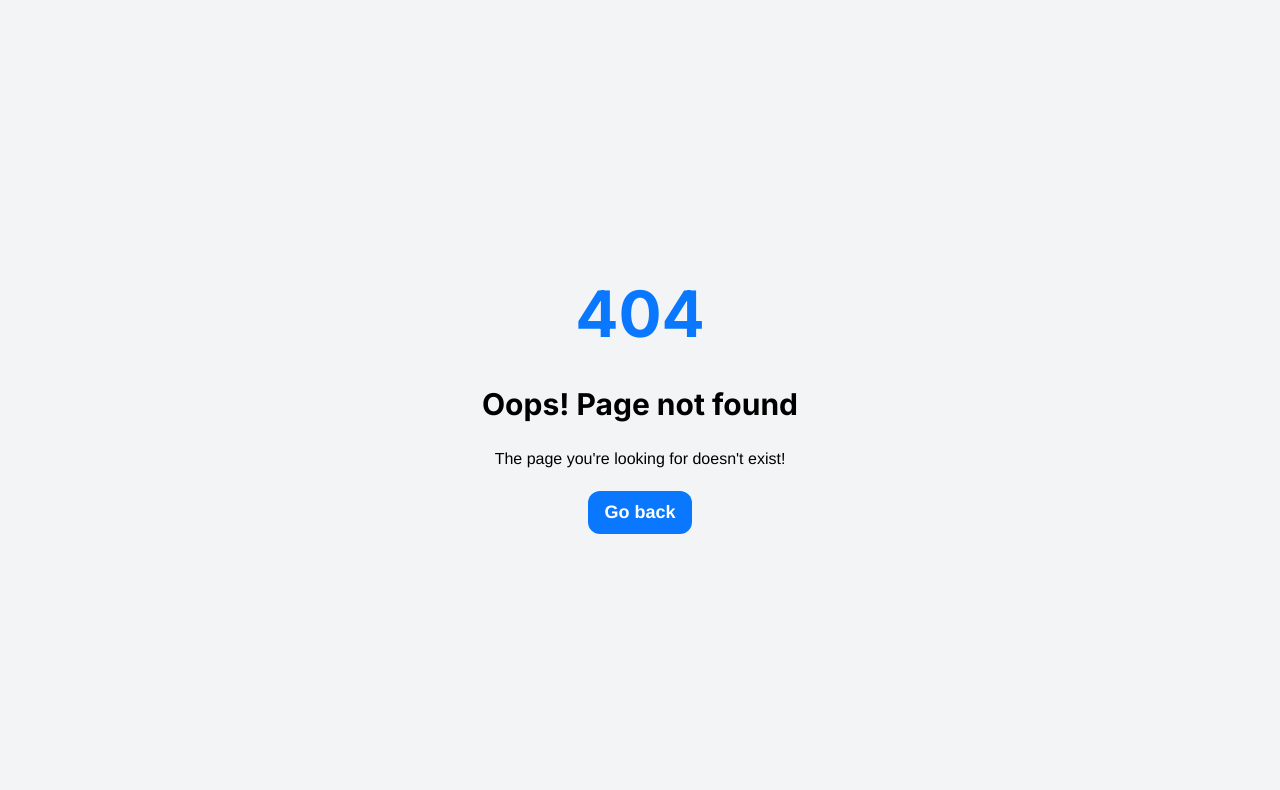
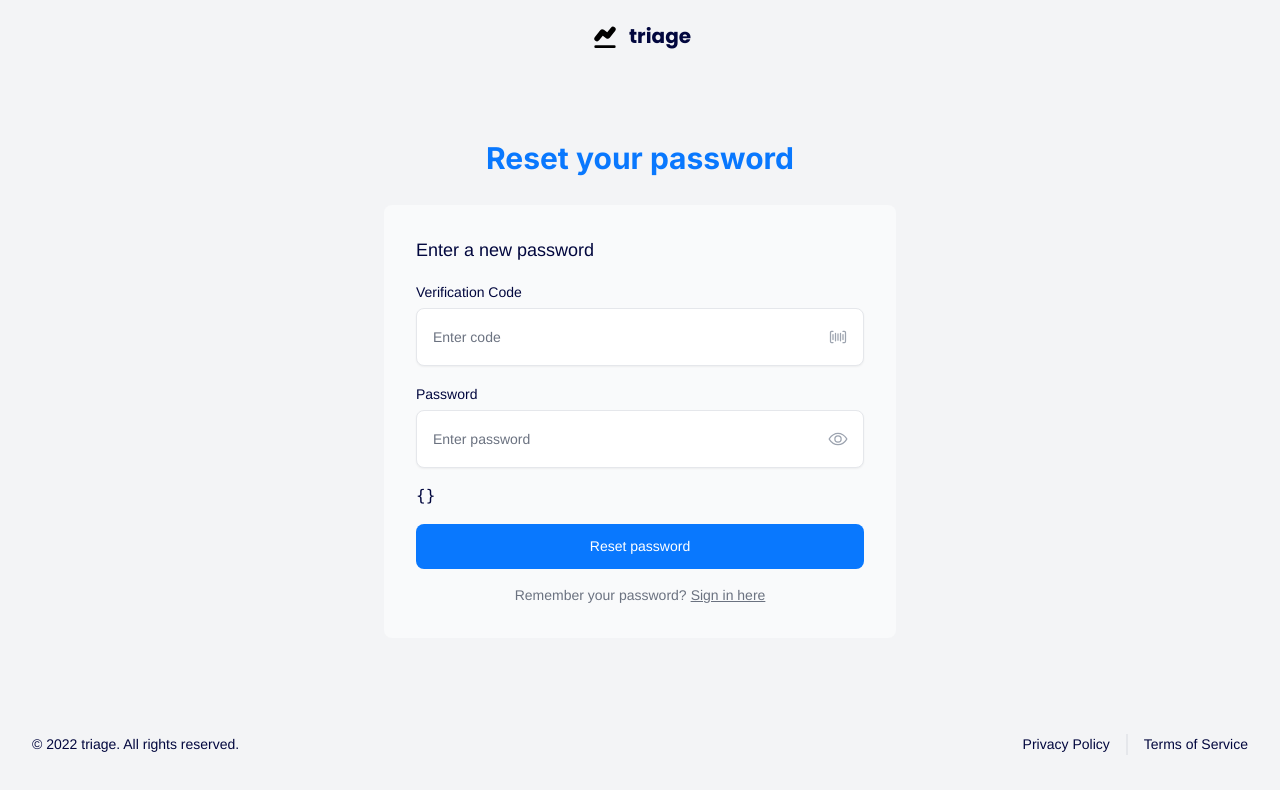
Before and after one commit to DeviousLab/blood-test-tracker, a Next.js app in the folder frontend/: page /account/reset-password in a window 1280 px wide. Before the commit this address had no page. Shown: the top 790 px of the page. Built offline with nearby package versions, Linux system fonts and the light colour scheme.

Commit message:
feat: added forgot and reset password pages and zod schema
Signed-off-by: DeviousLab <deviouslab@gmail.com>

```diff
--- a/frontend/src/components/account/ForgotPasswordForm.tsx
+++ b/frontend/src/components/account/ForgotPasswordForm.tsx
@@ -1,4 +1,27 @@
+import { zodResolver } from '@hookform/resolvers/zod';
+import type { SubmitHandler } from 'react-hook-form';
+import { useForm } from 'react-hook-form';
+import { IoAtOutline } from 'react-icons/io5';
+import type { z } from 'zod';
+
+import { ForgotPasswordSchema } from '../../utils/zodSchema';
+
+type ForgotPasswordSchemaType = z.infer<typeof ForgotPasswordSchema>;
+
 const ForgotPasswordForm = () => {
+  const {
+    register,
+    watch,
+    handleSubmit,
+    formState: { errors },
+  } = useForm<ForgotPasswordSchemaType>({
+    resolver: zodResolver(ForgotPasswordSchema),
+  });
+
+  const onSubmit: SubmitHandler<ForgotPasswordSchemaType> = (data) => {
+    console.log(data);
+  };
+
   return (
     <div className="mx-auto max-w-screen-xl px-4 py-16 sm:px-6 lg:px-8">
       <div className="mx-auto max-w-lg">
@@ -7,7 +30,7 @@ const ForgotPasswordForm = () => {
         </h1>
 
         <form
-          action=""
+          onSubmit={handleSubmit(onSubmit)}
           className="mt-6 mb-0 space-y-4 rounded-lg bg-gray-50 p-8 font-Arimo text-logo"
         >
           <p className="text-lg font-medium">Recover your account</p>
@@ -23,32 +46,27 @@ const ForgotPasswordForm = () => {
                 id="email"
                 className="w-full rounded-lg border-gray-200 p-4 pr-12 text-sm shadow-sm"
                 placeholder="Enter email"
+                {...register('email')}
               />
 
               <span className="absolute inset-y-0 right-4 inline-flex items-center">
-                <svg
-                  xmlns="http://www.w3.org/2000/svg"
-                  className="h-5 w-5 text-gray-400"
-                  fill="none"
-                  viewBox="0 0 24 24"
-                  stroke="currentColor"
-                >
-                  <path
-                    stroke-linecap="round"
-                    stroke-linejoin="round"
-                    stroke-width="2"
-                    d="M16 12a4 4 0 10-8 0 4 4 0 008 0zm0 0v1.5a2.5 2.5 0 005 0V12a9 9 0 10-9 9m4.5-1.206a8.959 8.959 0 01-4.5 1.207"
-                  />
-                </svg>
+                <IoAtOutline className="h-5 w-5 text-gray-400" />
               </span>
             </div>
+            {errors.email && (
+              <p className="mt-1 text-sm text-red-600">
+                {errors.email.message}
+              </p>
+            )}
           </div>
+
+          <pre>{JSON.stringify(watch(), null, 2)}</pre>
 
           <button
             type="submit"
             className="block w-full rounded-lg bg-primary px-5 py-3 text-sm font-medium text-white transition-colors hover:bg-accent focus:outline-none focus:ring-2 focus:ring-primary focus:ring-offset-2 focus:ring-offset-white"
           >
-            Reset password
+            Recover password
           </button>
 
           <p className="text-center text-sm text-gray-500">
--- /dev/null
+++ b/frontend/src/components/account/ResetPasswordForm.tsx
@@ -0,0 +1,121 @@
+import { zodResolver } from '@hookform/resolvers/zod';
+import { useState } from 'react';
+import type { SubmitHandler } from 'react-hook-form';
+import { useForm } from 'react-hook-form';
+import {
+  IoBarcodeOutline,
+  IoEyeOffOutline,
+  IoEyeOutline,
+} from 'react-icons/io5';
+import type { z } from 'zod';
+
+import { ResetPasswordSchema } from '../../utils/zodSchema';
+
+type ResetPasswordSchemaType = z.infer<typeof ResetPasswordSchema>;
+
+const ResetPasswordForm = () => {
+  const {
+    register,
+    watch,
+    handleSubmit,
+    formState: { errors },
+  } = useForm<ResetPasswordSchemaType>({
+    resolver: zodResolver(ResetPasswordSchema),
+  });
+  const [showPassword, setShowPassword] = useState(false);
+  const [validCode, setValidCode] = useState(0);
+
+  const onSubmit: SubmitHandler<ResetPasswordSchemaType> = (data) => {
+    console.log(data);
+  };
+
+  return (
+    <div className="mx-auto max-w-screen-xl px-4 py-16 sm:px-6 lg:px-8">
+      <div className="mx-auto max-w-lg">
+        <h1 className="text-center font-Inter text-2xl font-bold text-primary sm:text-3xl">
+          Reset your password
+        </h1>
+
+        <form
+          onSubmit={handleSubmit(onSubmit)}
+          className="mt-6 mb-0 space-y-4 rounded-lg bg-gray-50 p-8 font-Arimo text-logo"
+        >
+          <p className="text-lg font-medium">Enter a new password</p>
+
+          <div>
+            <label htmlFor="code" className="text-sm font-medium">
+              Verification Code
+            </label>
+
+            <div className="relative mt-1">
+              <input
+                type="text"
+                id="code"
+                className="w-full rounded-lg border-gray-200 p-4 pr-12 text-sm shadow-sm"
+                placeholder="Enter code"
+                {...register('code')}
+                onChange={(e) => {
+                  setValidCode(e.target.value.length);
+                }}
+              />
+              <span className="absolute inset-y-0 right-4 inline-flex items-center">
+                <IoBarcodeOutline className="h-5 w-5 text-gray-400" />
+              </span>
+            </div>
+            {errors.code && (
+              <p className="mt-1 text-sm text-red-600">{errors.code.message}</p>
+            )}
+          </div>
+
+          <div>
+            <label htmlFor="password" className="text-sm font-medium">
+              Password
+            </label>
+
+            <div className="relative mt-1">
+              <input
+                type={showPassword ? 'text' : 'password'}
+                id="password"
+                className="w-full rounded-lg border-gray-200 p-4 pr-12 text-sm shadow-sm"
+                placeholder="Enter password"
+                disabled={validCode !== 6}
+                {...register('password')}
+              />
+              <span className="absolute inset-y-0 right-4 inline-flex cursor-pointer items-center">
+                <button onClick={() => setShowPassword(!showPassword)}>
+                  {showPassword ? (
+                    <IoEyeOffOutline className="h-5 w-5 text-gray-400" />
+                  ) : (
+                    <IoEyeOutline className="h-5 w-5 text-gray-400" />
+                  )}
+                </button>
+              </span>
+            </div>
+            {errors.password && (
+              <p className="mt-1 text-sm text-red-600">
+                {errors.password.message}
+              </p>
+            )}
+          </div>
+          <pre>{JSON.stringify(watch(), null, 2)}</pre>
+
+          <button
+            type="submit"
+            className="block w-full rounded-lg bg-primary px-5 py-3 text-sm font-medium text-white transition-colors hover:bg-accent focus:outline-none focus:ring-2 focus:ring-primary focus:ring-offset-2 focus:ring-offset-white"
+          >
+            Reset password
+          </button>
+
+          <p className="text-center text-sm text-gray-500">
+            Remember your password?
+            <a className="ml-1 underline" href="/account">
+              Sign in here
+            </a>
+          </p>
+        </form>
+      </div>
+    </div>
+  );
+};
+
+export default ResetPasswordForm;
--- /dev/null
+++ b/frontend/src/pages/account/reset-password.tsx
@@ -0,0 +1,18 @@
+import type { NextPage } from 'next';
+
+import Footer from '../../components/account/Footer';
+import Header from '../../components/account/Header';
+import ResetPasswordForm from '../../components/account/ResetPasswordForm';
+import { Meta } from '../../layouts/Meta';
+
+const Register: NextPage = () => {
+  return (
+    <>
+      <Meta title="triage | Reset Password" description="Reset your password" />
+      <Header />
+      <ResetPasswordForm />
+      <Footer />
+    </>
+  );
+};
+export default Register;
--- a/frontend/src/utils/zodSchema.ts
+++ b/frontend/src/utils/zodSchema.ts
@@ -48,3 +48,13 @@ export const ForgotPasswordSchema = z.object({
     .min(1, { message: 'An email is required' })
     .email({ message: 'The email is invalid' }),
 });
+
+export const ResetPasswordSchema = z.object({
+  code: z
+    .string()
+    .min(1, { message: 'A code is required' })
+    .max(6, { message: 'The code is invalid' }),
+  password: z
+    .string({ required_error: 'A password is required' })
+    .min(8, 'Password must be at least 8 characters long'),
+});
```
